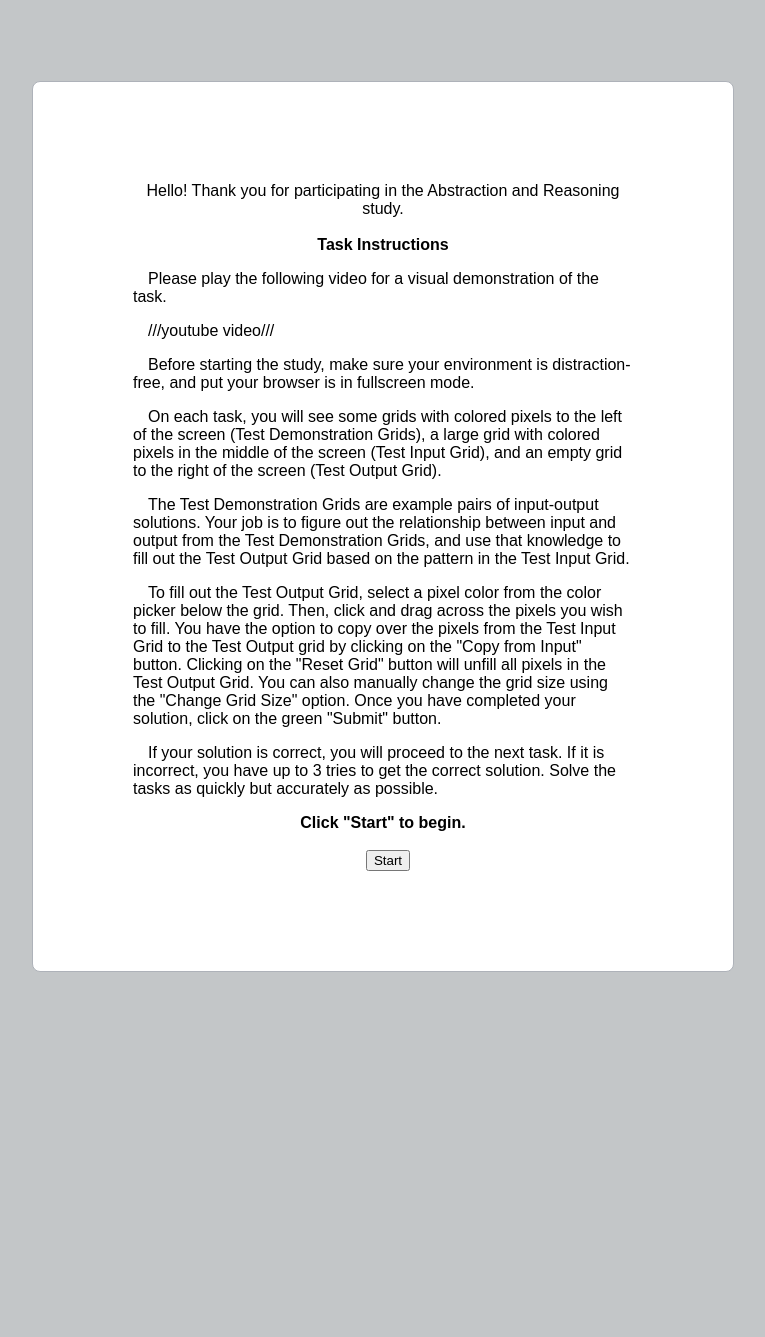
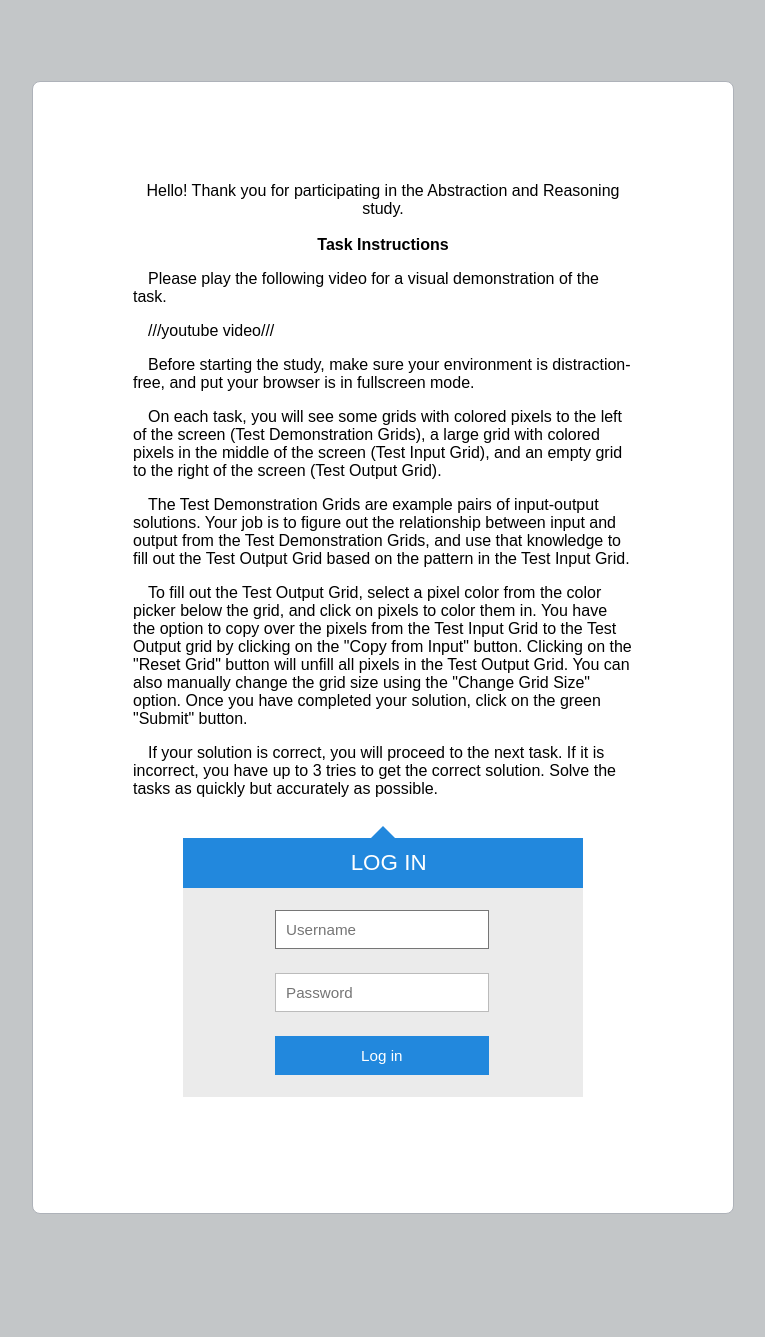
Before and after one commit to ahn-cj/ARC-behavioral, a PHP site: page / in a window 1440 px wide. Shown: the part 19-1356 px from the top of the page, without its empty margins (337-1102 px from the left). Run offline with PHP 8.4, Linux system fonts and the light colour scheme; some libraries are stand-ins or nearby versions.

Commit message:
Login added

```diff
--- a/css/common.css
+++ b/css/common.css
@@ -86,3 +86,94 @@
     float: center;
     font-size: 18px;
 }
+
+
+@import url(https://fonts.googleapis.com/css?family=Open+Sans:400,700);
+
+body {
+  background: #456;
+  font-family: 'Open Sans', sans-serif;
+}
+
+.login {
+  width: 400px;
+  margin: 16px auto;
+  font-size: 16px auto;
+}
+
+/* Reset top and bottom margins from certain elements */
+.login-header,
+.login p {
+  margin-top: 0;
+  margin-bottom: 0;
+}
+
+/* The triangle form is achieved by a CSS hack */
+.login-triangle {
+  width: 0;
+  margin-right: auto;
+  margin-left: auto;
+  border: 12px solid transparent;
+  border-bottom-color: #28d;
+}
+
+.login-header {
+  background: #28d;
+  padding: 12px;
+  font-size: 1.4em;
+  font-weight: normal;
+  text-align: center;
+  text-transform: uppercase;
+  color: #fff;
+}
+
+.login-container {
+  background: #ebebeb;
+  padding: 10px;
+}
+
+/* Every row inside .login-container is defined with p tags */
+.login p {
+  padding: 12px;
+}
+
+.login input {
+  box-sizing: border-box;
+  display: block;
+  width: 60%;
+  border-width: 1px;
+  border-style: solid;
+  padding: 10px;
+  outline: 0;
+  font-family: inherit;
+  font-size: 0.95em;
+}
+
+.login input[type="email"],
+.login input[type="password"] {
+  background: #fff;
+  border-color: #bbb;
+  color: #555;
+}
+
+/* Text fields' focus effect */
+.login input[type="email"]:focus,
+.login input[type="password"]:focus {
+  border-color: #888;
+}
+
+.login input[type="submit"] {
+  background: #28d;
+  border-color: transparent;
+  color: #fff;
+  cursor: pointer;
+}
+
+.login input[type="submit"]:hover {
+  background: #17c;
+}
+
+/* Buttons' focus effect */
+.login input[type="submit"]:focus {
+  border-color: #05a;
+}
--- a/home.html
+++ b/home.html
@@ -4,9 +4,6 @@
         <meta charset="utf-8">
         <title>ARC testing interface</title>
 
-		<meta http-equiv="X-UA-Compatible" content="chrome=1, IE=9">
-        <meta name="viewport" content="initial-scale=1 maximum-scale=1 user-scalable=0 minimal-ui shrink-to-fit=no" />
-        <script src="https://s3.amazonaws.com/stitch-sdks/js/bundles/4.6.0/stitch.js"></script>
         <script src="https://ajax.googleapis.com/ajax/libs/jquery/1.12.4/jquery.min.js"></script>
         <script src="https://code.jquery.com/ui/1.12.1/jquery-ui.js"></script>
         <script src="js/FileSaver.js"></script>
@@ -45,13 +42,21 @@
 					<p>Before starting the study, make sure your environment is distraction-free, and put your browser is in fullscreen mode.</p>
 					<p>On each task, you will see some grids with colored pixels to the left of the screen (Test Demonstration Grids), a large grid with colored pixels in the middle of the screen (Test Input Grid), and an empty grid to the right of the screen (Test Output Grid).</p>
 					<p>The Test Demonstration Grids are example pairs of input-output solutions. Your job is to figure out the relationship between input and output from the Test Demonstration Grids, and use that knowledge to fill out the Test Output Grid based on the pattern in the Test Input Grid.</p>
-						<p>To fill out the Test Output Grid, select a pixel color from the color picker below the grid. Then, click and drag across the pixels you wish to fill. You have the option to copy over the pixels from the Test Input Grid to the Test Output grid by clicking on the "Copy from Input" button. Clicking on the "Reset Grid" button will unfill all pixels in the Test Output Grid. You can also manually change the grid size using the "Change Grid Size" option. Once you have completed your solution, click on the green "Submit" button.</p>
+					<p>To fill out the Test Output Grid, select a pixel color from the color picker below the grid, and click on pixels to color them in. You have the option to copy over the pixels from the Test Input Grid to the Test Output grid by clicking on the "Copy from Input" button. Clicking on the "Reset Grid" button will unfill all pixels in the Test Output Grid. You can also manually change the grid size using the "Change Grid Size" option. Once you have completed your solution, click on the green "Submit" button.</p>
 					<p>If your solution is correct, you will proceed to the next task. If it is incorrect, you have up to 3 tries to get the correct solution. Solve the tasks as quickly but accurately as possible.</p>
+                <div class="login">
+                  <div class="login-triangle"></div>
+
+                  <h2 class="login-header">Log in</h2>
+
+                  <form class="login-container" action="http://127.0.0.1:3000/login" method="post">
+                    <p><input type="text" name="username" placeholder="Username"></p>
+                    <p><input type="password" name="password" placeholder="Password"></p>
+                    <p><input type="submit" value="Log in"></p>
+                  </form>
                 </div>
-				<div class="click_start"><b>Click "Start" to begin.</b>
 				</div>
-				<br />
-				<button onclick="beginTask()" id="present_task_btn">Start</button>
+
               </div>
         </div>
         <div id="workspace">
@@ -78,10 +83,6 @@
                         <label id="info_display"></label>
                     </div>
 
-                    <div id="display_task_progress">
-                    	<p>Task progress: <b id="percentage"></p>
-                    </div>
-
                     <div id="edition_view">
                         <div id="editor_grid_control_btns">
                             <div id="resize_control_btns">
@@ -98,7 +99,7 @@
 					<div id="instructions">
 						<p>On each task, you will see some grids with colored pixels to the left of the screen (Test Demonstration Grids), a large grid with colored pixels in the middle of the screen (Test Input Grid), and an empty grid to the right of the screen (Test Output Grid).</p>
 						<p>The Test Demonstration Grids are example pairs of input-output solutions. Your job is to figure out the relationship between input and output from the Test Demonstration Grids, and use that knowledge to fill out the Test Output Grid based on the pattern in the Test Input Grid.</p>
-						<p>To fill out the Test Output Grid, select a pixel color from the color picker below the grid. Then, click and drag across the pixels you wish to fill. You have the option to copy over the pixels from the Test Input Grid to the Test Output grid by clicking on the "Copy from Input" button. Clicking on the "Reset Grid" button will unfill all pixels in the Test Output Grid. You can also manually change the grid size using the "Change Grid Size" option. Once you have completed your solution, click on the green "Submit" button.</p>
+						<p>To fill out the Test Output Grid, select a pixel color from the color picker below the grid, and click on pixels to color them in. You have the option to copy over the pixels from the Test Input Grid to the Test Output grid by clicking on the "Copy from Input" button. Clicking on the "Reset Grid" button will unfill all pixels in the Test Output Grid. You can also manually change the grid size using the "Change Grid Size" option. Once you have completed your solution, click on the green "Submit" button.</p>
 						<p>If your solution is correct, you will proceed to the next task. If it is incorrect, you have up to 3 tries to get the correct solution. Solve the tasks as quickly but accurately as possible.</p>
 					</div>
 
@@ -124,14 +125,14 @@
                         </div>
                         <div id="toolbar">
                             <div>
-                                <input type="radio" id="tool_trace"
-                                 name="tool_switching" value="trace" checked>
-                                <label for="tool_trace">Color picker</label>
+                                <input type="radio" id="tool_edit"
+                                 name="tool_switching" value="edit" checked>
+                                <label for="tool_edit">Edit</label>
                             </div>
                         </div>
 
                         <div id="symbol_picker">
-                            <div class="symbol_preview symbol_0" symbol="0"></div>
+                            <div class="symbol_preview symbol_0 selected" symbol="0"></div>
                             <div class="symbol_preview symbol_1" symbol="1"></div>
                             <div class="symbol_preview symbol_2" symbol="2"></div>
                             <div class="symbol_preview symbol_3" symbol="3"></div>
```
Also changed, not shown: other parts of css/common.css (+14 -14 lines). Lines whose indentation alone changed are shown as unchanged.
